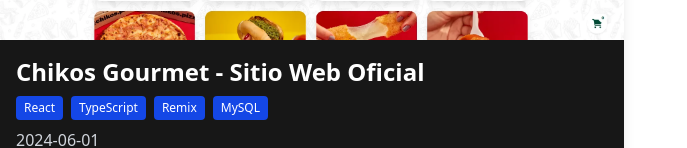
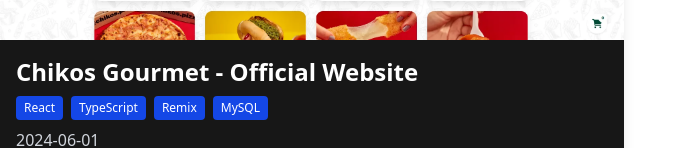
Before and after one commit to KevinJp21/Portfolio-KJ-V3, a Next.js app: page /en/project in a window 1280 px wide. Shown: the part 216-364 px from the top of the page, without its empty margins (0-687 px from the left). Built offline with nearby package versions, Linux system fonts and the light colour scheme.

Commit message:
feat: add locale support to project index page
- Make ProjectIndex async to handle Next.js 15 params
- Add locale parameter to getAllPosts() call
- Update blog links to include locale prefix
- Ensure projects display in correct language based on URL

```diff
--- a/app/[locale]/project/[slug]/page.tsx
+++ b/app/[locale]/project/[slug]/page.tsx
@@ -4,7 +4,7 @@
 import html from 'remark-html';
 import Link from 'next/link';
 
-export default async function BlogPost({ params }: { params: Promise<{ slug: string; locale: string }> }) {
+export default async function ProjectPost({ params }: { params: Promise<{ slug: string; locale: string }> }) {
   const { slug, locale } = await params;
   const post = getPostBySlug(slug, locale);
   if (!post) return notFound();
--- a/app/[locale]/project/page.tsx
+++ b/app/[locale]/project/page.tsx
@@ -1,8 +1,9 @@
 import { getAllPosts } from '@/lib/posts';
 import Link from 'next/link';
 
-export default function BlogIndex() {
-  const posts = getAllPosts();
+export default async function ProjectIndex({ params }: { params: Promise<{ locale: string }> }) {
+  const { locale } = await params;
+  const posts = getAllPosts(locale);
 
   return (
     <div className="grid grid-cols-1 md:grid-cols-2 gap-8">
@@ -11,7 +12,7 @@
           <img src={post.image} alt={post.title} className="w-full h-64 object-cover" />
           <div className="p-4">
             <h2 className="text-2xl font-bold text-white mb-2">
-              <Link href={`/blog/${post.slug}`}>{post.title}</Link>
+              <Link href={`/${locale}/project/${post.slug}`}>{post.title}</Link>
             </h2>
             <div className="flex flex-wrap gap-2 mb-2">
               {post.languages.map((lang: string) => (
```
